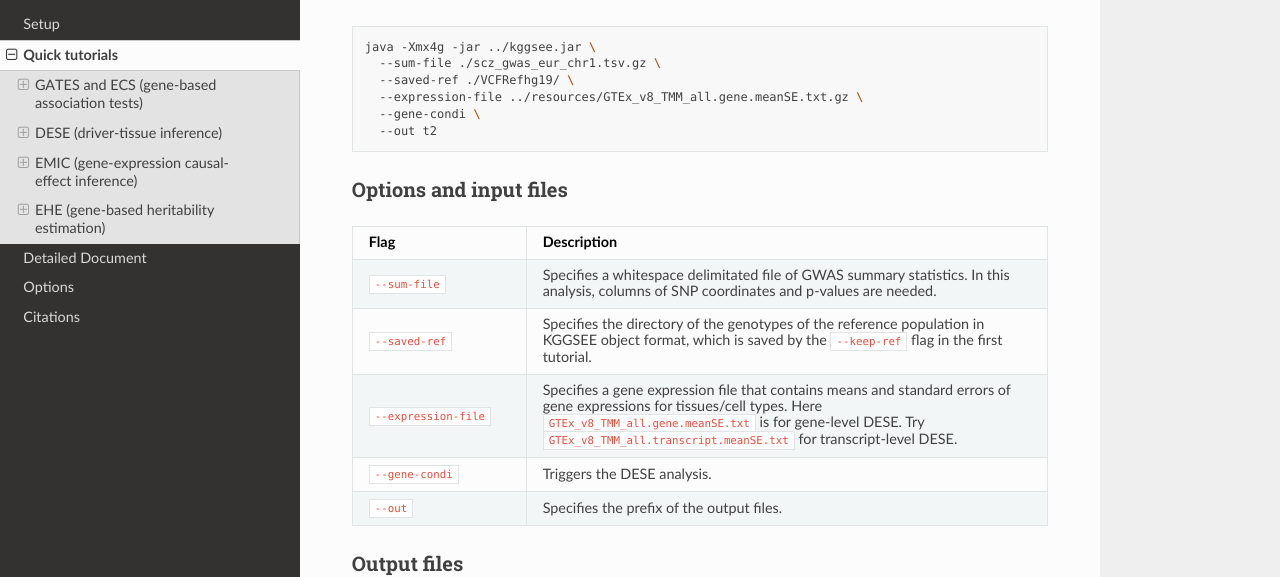
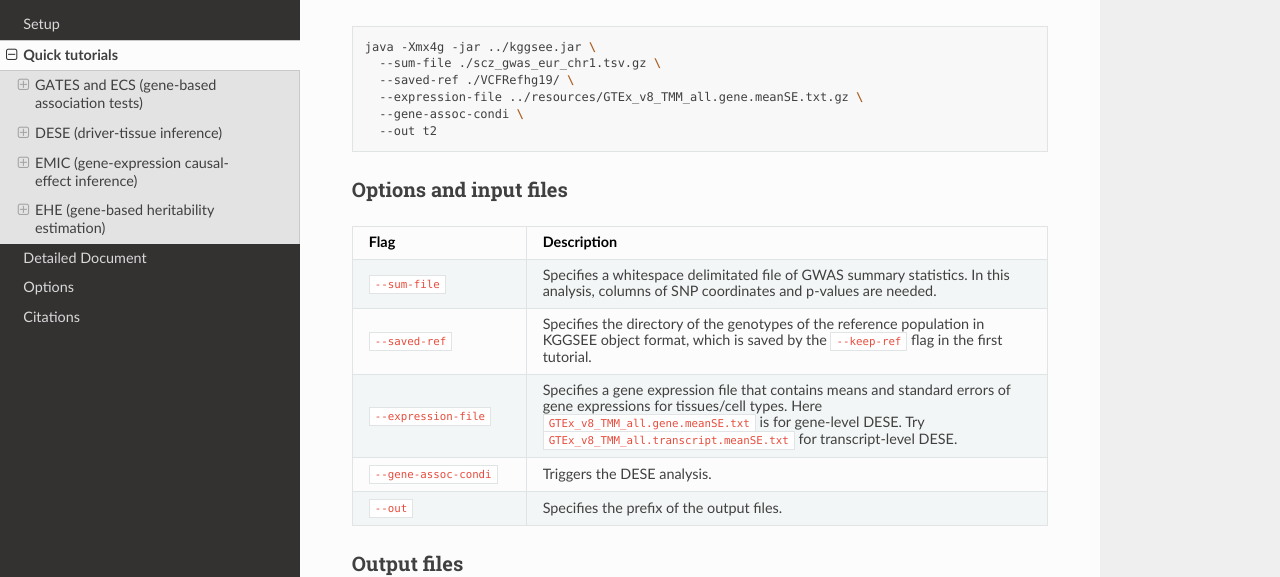
Before and after one commit to pmglab/KGGSEE, a Sphinx documentation site: the page built from doc/source/quick_tutorials.rst, in a window 1280 px wide and 900 px high, scrolled down 1602 px. Shown: the part 153-730 px from the top of the window. Built offline with Sphinx 7.4.7 and the Read the Docs theme 2.0.0, drawn with Linux system fonts in a browser that asks for light colours.

Commit message:
Update quick_tutorials.rst

```diff
--- a/doc/source/quick_tutorials.rst
+++ b/doc/source/quick_tutorials.rst
@@ -91,7 +91,7 @@ DESE performs phenotype-tissue association tests and conditional gene-based asso
       --sum-file ./scz_gwas_eur_chr1.tsv.gz \
       --saved-ref ./VCFRefhg19/ \
       --expression-file ../resources/GTEx_v8_TMM_all.gene.meanSE.txt.gz \
-      --gene-condi \
+      --gene-assoc-condi \
       --out t2
 
 
@@ -110,7 +110,7 @@ Options and input files
       - Specifies the directory of the genotypes of the reference population in KGGSEE object format, which is saved by the ``--keep-ref`` flag in the first tutorial.
     * - ``--expression-file``
       - Specifies a gene expression file that contains means and standard errors of gene expressions for tissues/cell types. Here ``GTEx_v8_TMM_all.gene.meanSE.txt`` is for gene-level DESE. Try ``GTEx_v8_TMM_all.transcript.meanSE.txt`` for transcript-level DESE.
-    * - ``--gene-condi``
+    * - ``--gene-assoc-condi``
       - Triggers the DESE analysis.
     * - ``--out``
       - Specifies the prefix of the output files.
```
